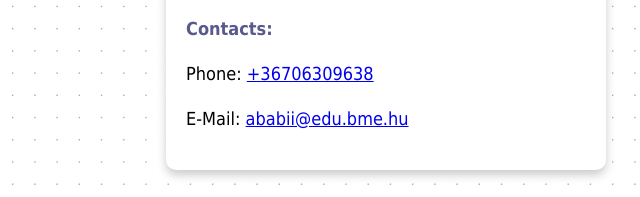
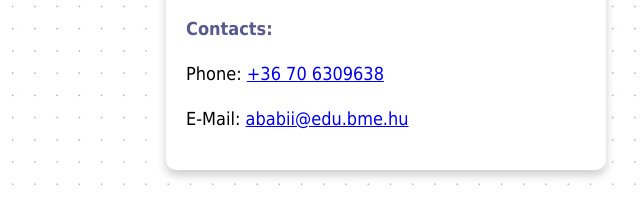
Before and after one commit to babalex16/Presentation-Card, a plain HTML site: page index.html in a window 1280 px wide. Shown: the part 638-835 px from the top of the page, 254-894 px from the left. Drawn offline with Linux system fonts and the light colour scheme.

Commit message:
Second Commit

```diff
--- a/index.html
+++ b/index.html
@@ -20,7 +20,7 @@
                 <li>JavaScript</li>
             </ul>
             <h2 class="card-subtitle">Contacts:</h2>
-            <p>Phone: <a href="tel:+36706309638">+36706309638</a></p>
+            <p>Phone: <a href="tel:+36706309638">+36 70 6309638</a></p>
             <p>E-Mail: <a href="mailto:ababii@edu.bme.hu">ababii@edu.bme.hu</a></p>
         </div>
 
```
